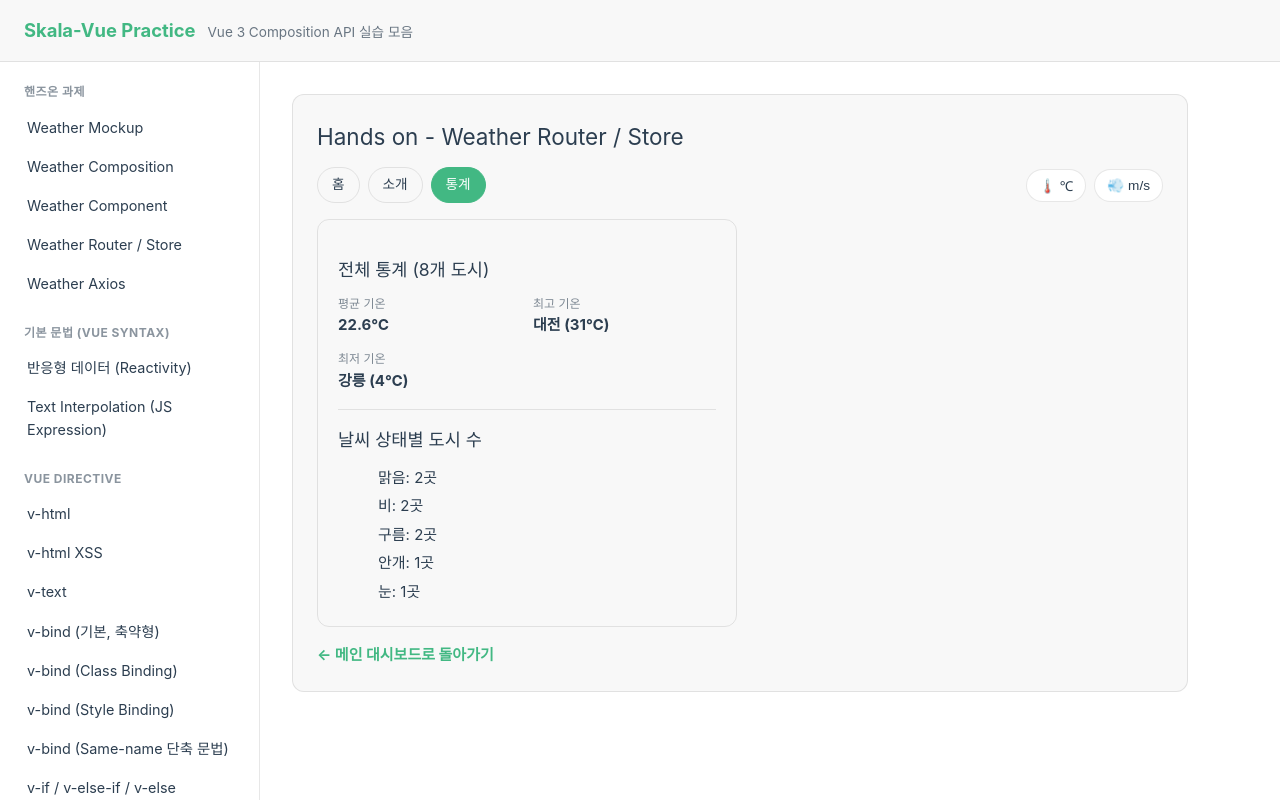
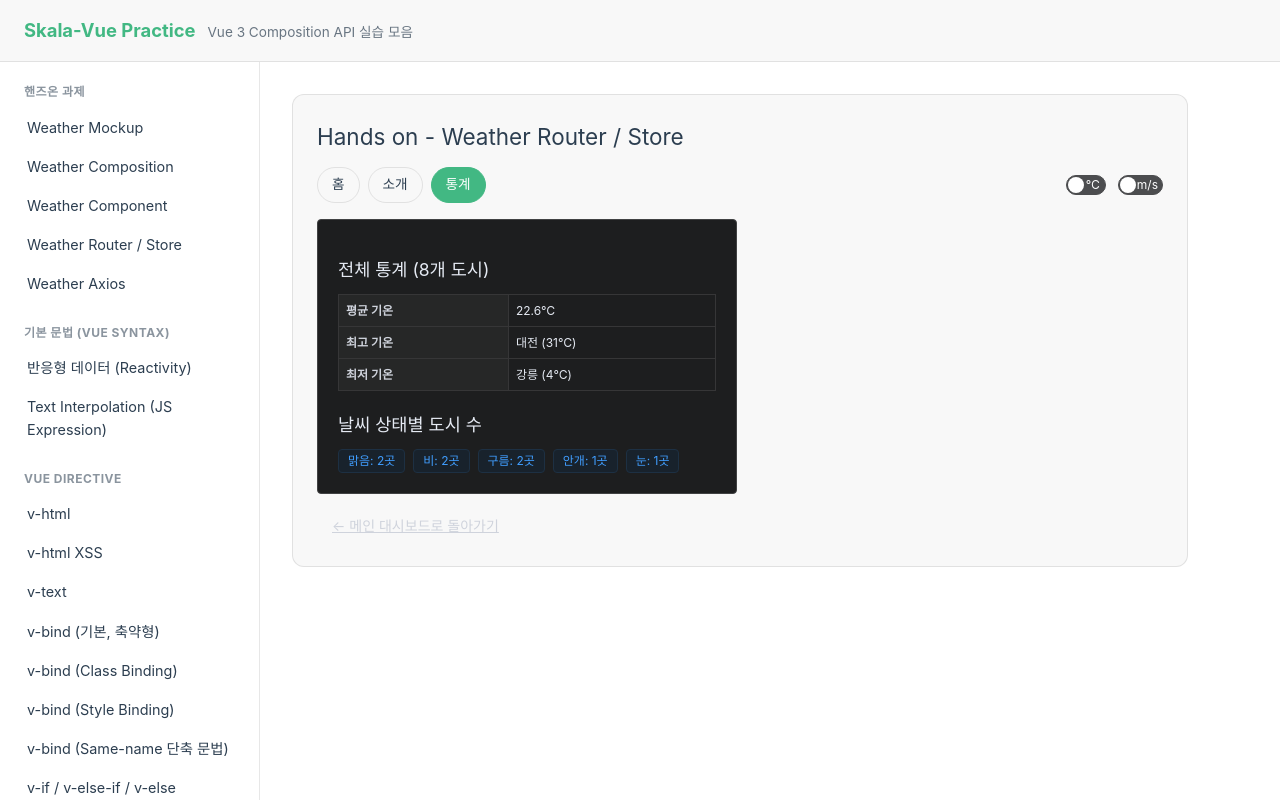
Before and after one commit to minsubyun1/skala-vue, a Vue app: page /handson/weather-router/stats in a window 1280 px wide. Shown: the top 800 px of the page. Built offline with nearby package versions, Linux system fonts and the light colour scheme.

Commit message:
feat: 핸즈온 7 - Weather UI Library 구현 (Element Plus 적용)

```diff
--- a/src/components/exercise/UnitToggler.vue
+++ b/src/components/exercise/UnitToggler.vue
@@ -1,34 +1,40 @@
 <script setup>
+import { computed } from 'vue'
+import { ElSwitch } from 'element-plus'
 import { useConfigStore } from '@/stores/configStore'
 
 const configStore = useConfigStore()
+
+// el-switch는 boolean 하나로 두 상태를 오가는 컴포넌트라, unit/windUnit 값을
+// boolean으로 변환해서 연결하고 change 시점에 다시 store의 action을 호출한다.
+const isFahrenheit = computed(() => configStore.unit === 'fahrenheit')
+const isKmh = computed(() => configStore.windUnit === 'kmh')
 </script>
 
 <template>
   <div class="unit-toggler">
-    <button @click="configStore.toggleUnit">🌡️ {{ configStore.unitSymbol }}</button>
-    <button @click="configStore.toggleWindUnit">💨 {{ configStore.windUnitLabel }}</button>
+    <ElSwitch
+      :model-value="isFahrenheit"
+      active-text="℉"
+      inactive-text="℃"
+      inline-prompt
+      @change="configStore.toggleUnit"
+    />
+    <ElSwitch
+      :model-value="isKmh"
+      active-text="km/h"
+      inactive-text="m/s"
+      inline-prompt
+      style="--el-switch-on-color: #42b883"
+      @change="configStore.toggleWindUnit"
+    />
   </div>
 </template>
 
 <style scoped>
 .unit-toggler {
   display: flex;
-  gap: 8px;
-}
-
-.unit-toggler button {
-  padding: 6px 12px;
-  border-radius: 999px;
-  border: 1px solid var(--color-border);
-  background: var(--color-background);
-  color: var(--color-text);
-  font-size: 0.85rem;
-  cursor: pointer;
-}
-
-.unit-toggler button:hover {
-  border-color: #42b883;
-  color: #42b883;
+  align-items: center;
+  gap: 12px;
 }
 </style>
--- a/src/components/handson/LiveWeatherPanel.vue
+++ b/src/components/handson/LiveWeatherPanel.vue
@@ -1,6 +1,7 @@
 <script setup>
 import { ref } from 'vue'
-import { Loader2, MapPin, Search } from 'lucide-vue-next'
+import { ElButton, ElCard, ElInput } from 'element-plus'
+import { MapPin, Search } from 'lucide-vue-next'
 import WeatherGlyph from './WeatherGlyph.vue'
 
 // 실시간 조회 상태(isLoading/error/result)는 부모가 들고 있는 composable을 그대로 props로 받는다.
@@ -21,17 +22,18 @@ function submit() {
 <template>
   <div class="live-panel">
     <p class="live-title"><MapPin :size="16" /> 실시간 날씨 조회</p>
-    <form class="live-form" @submit.prevent="submit">
-      <input v-model="liveQuery" type="text" placeholder="도시 이름 (서울, Tokyo, London...)" />
-      <button type="submit" :disabled="isLoading">
-        <Loader2 v-if="isLoading" :size="16" class="spin" />
-        <Search v-else :size="16" />
-      </button>
-    </form>
+    <div class="live-form">
+      <ElInput
+        v-model="liveQuery"
+        placeholder="도시 이름 (서울, Tokyo, London...)"
+        @keyup.enter="submit"
+      />
+      <ElButton type="warning" plain :loading="isLoading" :icon="Search" @click="submit" />
+    </div>
 
     <p v-if="error" class="live-error">{{ error }}</p>
 
-    <article v-if="result" class="live-card">
+    <ElCard v-if="result" shadow="never" class="live-card">
       <div class="card-top">
         <span class="city-name">
           <span class="live-badge">LIVE</span>
@@ -42,7 +44,7 @@ function submit() {
       </div>
       <p class="temp">{{ result.temp }}°C</p>
       <p class="meta">습도 {{ result.humidity }}% · 풍속 {{ result.wind }}km/h</p>
-    </article>
+    </ElCard>
   </div>
 </template>
 
@@ -68,45 +70,6 @@ function submit() {
   gap: 8px;
 }
 
-.live-form input {
-  flex: 1;
-  min-width: 0;
-  padding: 8px 10px;
-  border-radius: 8px;
-  border: 1px solid rgba(255, 255, 255, 0.25);
-  background: rgba(15, 23, 42, 0.6);
-  color: #f1f5f9;
-}
-
-.live-form button {
-  display: inline-flex;
-  align-items: center;
-  justify-content: center;
-  padding: 8px 12px;
-  border-radius: 8px;
-  border: 1px solid #ffd166;
-  background: rgba(255, 209, 102, 0.15);
-  color: #ffd166;
-  cursor: pointer;
-}
-
-.live-form button:disabled {
-  opacity: 0.6;
-  cursor: progress;
-}
-
-.spin {
-  animation: spin 1s linear infinite;
-}
-@keyframes spin {
-  from {
-    transform: rotate(0deg);
-  }
-  to {
-    transform: rotate(360deg);
-  }
-}
-
 .live-error {
   margin-top: 10px;
   font-size: 0.78rem;
@@ -115,9 +78,7 @@ function submit() {
 
 .live-card {
   margin-top: 10px;
-  border: 1px solid rgba(255, 209, 102, 0.6);
-  border-radius: 14px;
-  padding: 16px;
+  border-color: rgba(255, 209, 102, 0.6) !important;
   background: rgba(15, 23, 42, 0.55);
 }
 
--- a/src/main.js
+++ b/src/main.js
@@ -1,5 +1,8 @@
 import './assets/main.css'
 import 'element-plus/dist/index.css'
+// Weather Router/Store 화면만 다크 테마로 보여주기 위한 변수 파일.
+// html.dark 클래스가 붙어있을 때만 적용되며, 토글은 router/index.js의 afterEach에서 한다.
+import 'element-plus/theme-chalk/dark/css-vars.css'
 
 import { createApp } from 'vue'
 import { createPinia } from 'pinia'
--- a/src/views/WeatherAboutView.vue
+++ b/src/views/WeatherAboutView.vue
@@ -1,4 +1,5 @@
 <script setup>
+import { ElButton, ElCard } from 'element-plus'
 import WeatherRouterNav from '@/components/handson/WeatherRouterNav.vue'
 import UnitToggler from '@/components/exercise/UnitToggler.vue'
 </script>
@@ -11,7 +12,7 @@ import UnitToggler from '@/components/exercise/UnitToggler.vue'
       <UnitToggler />
     </div>
 
-    <div class="about-card">
+    <ElCard shadow="never" class="about-card">
       <h3>이 서비스는 무엇인가요?</h3>
       <p>
         Skala-Vue 실습 중 하나로 만든 미니 날씨 대시보드입니다. 도시를 검색하고, 카드를
@@ -28,8 +29,8 @@ import UnitToggler from '@/components/exercise/UnitToggler.vue'
         <li>three.js로 만든 날씨 상태별 배경 파티클</li>
       </ul>
 
-      <RouterLink to="/handson/weather-router" class="back-link">← 메인 대시보드로 돌아가기</RouterLink>
-    </div>
+      <ElButton tag="router-link" to="/handson/weather-router" text>← 메인 대시보드로 돌아가기</ElButton>
+    </ElCard>
   </div>
 </template>
 
@@ -44,9 +45,6 @@ import UnitToggler from '@/components/exercise/UnitToggler.vue'
 }
 
 .about-card {
-  border: 1px solid var(--color-border);
-  border-radius: 12px;
-  padding: 20px;
   max-width: 520px;
 }
 
@@ -64,15 +62,4 @@ import UnitToggler from '@/components/exercise/UnitToggler.vue'
   padding-left: 20px;
   line-height: 1.8;
 }
-
-.back-link {
-  display: inline-block;
-  color: #42b883;
-  text-decoration: none;
-  font-weight: 700;
-}
-
-.back-link:hover {
-  text-decoration: underline;
-}
 </style>
--- a/src/views/WeatherDetailView.vue
+++ b/src/views/WeatherDetailView.vue
@@ -1,6 +1,7 @@
 <script setup>
 import { computed, onMounted, ref } from 'vue'
 import { useRoute } from 'vue-router'
+import { ElButton, ElCard, ElDescriptions, ElDescriptionsItem } from 'element-plus'
 import WeatherGlyph from '@/components/handson/WeatherGlyph.vue'
 import WeatherRouterNav from '@/components/handson/WeatherRouterNav.vue'
 import UnitToggler from '@/components/exercise/UnitToggler.vue'
@@ -48,39 +49,27 @@ const displayWind = computed(() => {
       <UnitToggler />
     </div>
 
-    <div v-if="city" class="detail-card">
+    <ElCard v-if="city" shadow="never" class="detail-card">
       <WeatherGlyph :status="city.status" :size="56" />
       <h3>{{ city.name }} 상세 기상관측</h3>
       <p class="temp">{{ displayTemp }}{{ configStore.unitSymbol }}</p>
 
-      <dl class="stat-grid">
-        <div>
-          <dt>날씨</dt>
-          <dd>{{ city.status }}</dd>
-        </div>
-        <div>
-          <dt>습도</dt>
-          <dd>{{ city.humidity }}%</dd>
-        </div>
-        <div>
-          <dt>풍속</dt>
-          <dd>{{ displayWind }}{{ configStore.windUnitLabel }}</dd>
-        </div>
-        <div>
-          <dt>체감기온</dt>
-          <dd>{{ displayFeelsLike }}{{ configStore.unitSymbol }}</dd>
-        </div>
-      </dl>
+      <ElDescriptions :column="2" border size="small" class="stat-grid">
+        <ElDescriptionsItem label="날씨">{{ city.status }}</ElDescriptionsItem>
+        <ElDescriptionsItem label="습도">{{ city.humidity }}%</ElDescriptionsItem>
+        <ElDescriptionsItem label="풍속">{{ displayWind }}{{ configStore.windUnitLabel }}</ElDescriptionsItem>
+        <ElDescriptionsItem label="체감기온">{{ displayFeelsLike }}{{ configStore.unitSymbol }}</ElDescriptionsItem>
+      </ElDescriptions>
 
       <p class="city-id">도시 코드: {{ city.id }} (URL의 :cityId 파라미터)</p>
-    </div>
+    </ElCard>
 
-    <div v-else-if="notFound" class="detail-card">
+    <ElCard v-else-if="notFound" shadow="never" class="detail-card">
       <p>"{{ route.params.cityId }}"에 해당하는 관측 데이터를 찾을 수 없습니다.</p>
       <p class="hint">홈 화면에서 직접 추가한 도시는 이 mock 데이터에 없어서 조회되지 않습니다.</p>
-    </div>
+    </ElCard>
 
-    <RouterLink to="/handson/weather-router" class="back-link">← 메인 대시보드로 돌아가기</RouterLink>
+    <ElButton tag="router-link" to="/handson/weather-router" text>← 메인 대시보드로 돌아가기</ElButton>
   </div>
 </template>
 
@@ -95,9 +84,6 @@ const displayWind = computed(() => {
 }
 
 .detail-card {
-  border: 1px solid var(--color-border);
-  border-radius: 12px;
-  padding: 24px;
   max-width: 420px;
   text-align: center;
   margin-bottom: 16px;
@@ -110,23 +96,8 @@ const displayWind = computed(() => {
 }
 
 .stat-grid {
-  display: grid;
-  grid-template-columns: 1fr 1fr;
-  gap: 12px;
   text-align: left;
-  padding: 14px 0;
-  border-top: 1px solid var(--color-border);
-  border-bottom: 1px solid var(--color-border);
   margin-bottom: 12px;
-}
-
-.stat-grid dt {
-  font-size: 0.75rem;
-  opacity: 0.6;
-}
-
-.stat-grid dd {
-  font-weight: 700;
 }
 
 .city-id {
@@ -139,15 +110,4 @@ const displayWind = computed(() => {
   opacity: 0.7;
   margin-top: 8px;
 }
-
-.back-link {
-  display: inline-block;
-  color: #42b883;
-  text-decoration: none;
-  font-weight: 700;
-}
-
-.back-link:hover {
-  text-decoration: underline;
-}
 </style>
--- a/src/views/WeatherStatsView.vue
+++ b/src/views/WeatherStatsView.vue
@@ -1,5 +1,6 @@
 <script setup>
 import { computed } from 'vue'
+import { ElButton, ElCard, ElDescriptions, ElDescriptionsItem, ElTag } from 'element-plus'
 import WeatherRouterNav from '@/components/handson/WeatherRouterNav.vue'
 import UnitToggler from '@/components/exercise/UnitToggler.vue'
 import { weatherMockData } from '@/data/weatherMockData'
@@ -37,31 +38,26 @@ const countByStatus = computed(() => {
       <UnitToggler />
     </div>
 
-    <div class="stats-card">
+    <ElCard shadow="never" class="stats-card">
       <h3>전체 통계 ({{ cityCount }}개 도시)</h3>
 
-      <dl class="stat-grid">
-        <div>
-          <dt>평균 기온</dt>
-          <dd>{{ averageTemp }}{{ configStore.unitSymbol }}</dd>
-        </div>
-        <div>
-          <dt>최고 기온</dt>
-          <dd>{{ hottest.name }} ({{ toDisplayTemp(hottest.temp) }}{{ configStore.unitSymbol }})</dd>
-        </div>
-        <div>
-          <dt>최저 기온</dt>
-          <dd>{{ coldest.name }} ({{ toDisplayTemp(coldest.temp) }}{{ configStore.unitSymbol }})</dd>
-        </div>
-      </dl>
+      <ElDescriptions :column="1" border size="small" class="stat-grid">
+        <ElDescriptionsItem label="평균 기온">{{ averageTemp }}{{ configStore.unitSymbol }}</ElDescriptionsItem>
+        <ElDescriptionsItem label="최고 기온">
+          {{ hottest.name }} ({{ toDisplayTemp(hottest.temp) }}{{ configStore.unitSymbol }})
+        </ElDescriptionsItem>
+        <ElDescriptionsItem label="최저 기온">
+          {{ coldest.name }} ({{ toDisplayTemp(coldest.temp) }}{{ configStore.unitSymbol }})
+        </ElDescriptionsItem>
+      </ElDescriptions>
 
       <h3>날씨 상태별 도시 수</h3>
-      <ul class="status-list">
-        <li v-for="(count, status) in countByStatus" :key="status">{{ status }}: {{ count }}곳</li>
-      </ul>
-    </div>
+      <div class="status-tags">
+        <ElTag v-for="(count, status) in countByStatus" :key="status">{{ status }}: {{ count }}곳</ElTag>
+      </div>
+    </ElCard>
 
-    <RouterLink to="/handson/weather-router" class="back-link">← 메인 대시보드로 돌아가기</RouterLink>
+    <ElButton tag="router-link" to="/handson/weather-router" text>← 메인 대시보드로 돌아가기</ElButton>
   </div>
 </template>
 
@@ -76,9 +72,6 @@ const countByStatus = computed(() => {
 }
 
 .stats-card {
-  border: 1px solid var(--color-border);
-  border-radius: 12px;
-  padding: 20px;
   max-width: 420px;
   margin-bottom: 16px;
 }
@@ -88,36 +81,12 @@ const countByStatus = computed(() => {
 }
 
 .stat-grid {
-  display: grid;
-  grid-template-columns: 1fr 1fr;
-  gap: 12px;
-  padding-bottom: 16px;
-  margin-bottom: 16px;
-  border-bottom: 1px solid var(--color-border);
+  margin-bottom: 20px;
 }
 
-.stat-grid dt {
-  font-size: 0.75rem;
-  opacity: 0.6;
-}
-
-.stat-grid dd {
-  font-weight: 700;
-}
-
-.status-list {
-  list-style: none;
-  line-height: 1.9;
-}
-
-.back-link {
-  display: inline-block;
-  color: #42b883;
-  text-decoration: none;
-  font-weight: 700;
-}
-
-.back-link:hover {
-  text-decoration: underline;
+.status-tags {
+  display: flex;
+  flex-wrap: wrap;
+  gap: 8px;
 }
 </style>
```
Also changed, not shown: src/components/exercise/BaseDashboardCard.vue (+8 -10 lines), src/components/exercise/SearchBar.vue (+12 -12 lines), src/components/exercise/WeatherCard.vue (+20 -49 lines), src/components/handson/AddCityForm.vue (+22 -38 lines), src/router/index.js (+7 -0 lines), 2 other files (tests, documents, lock files or other folders).
